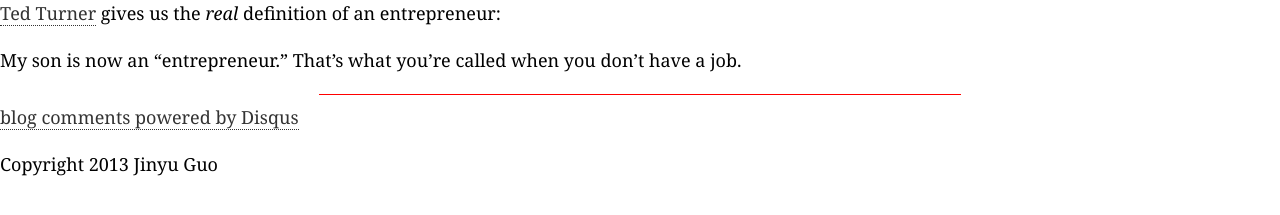
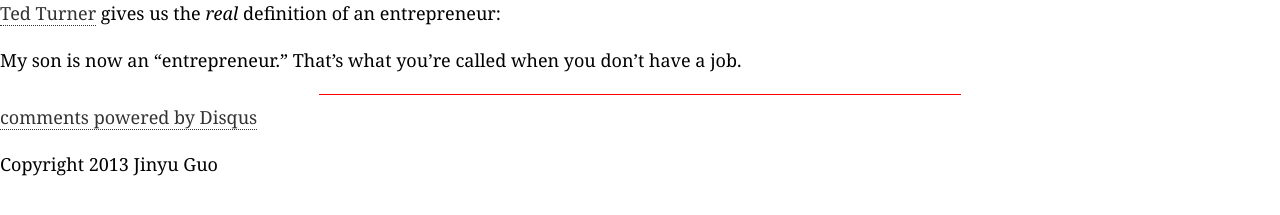
Before and after one commit to javaIsEGirl/javaisegirl.github.com, a Jekyll site: the page built from _posts/2013-09-02-defenition-of-an-entrepreneur.markdown, in a window 1280 px wide. Shown: the part 364-579 px from the top of the page. Built offline with Jekyll 4.4.1, drawn with Linux system fonts in a browser that asks for light colours; some web fonts are replaced; comment, search, counter and statistics services are not loaded; some of the changed lines change nothing that is shown.

Commit message:
another commit

```diff
--- a/_layouts/post.html
+++ b/_layouts/post.html
@@ -23,15 +23,18 @@
   <div class="content">
     <div id="disqus_thread"></div>
     <script type="text/javascript">
-      var disqus_identifier = "{{ page.id }}";
-      (function() {
-       var dsq = document.createElement('script'); dsq.type = 'text/javascript'; dsq.async = true;
-       dsq.src = 'http://michaeldwan.disqus.com/embed.js';
-       (document.getElementsByTagName('head')[0] || document.getElementsByTagName('body')[0]).appendChild(dsq);
-      })();
+        /* * * CONFIGURATION VARIABLES: EDIT BEFORE PASTING INTO YOUR WEBPAGE * * */
+        var disqus_shortname = 'noifs'; // required: replace example with your forum shortname
+
+        /* * * DON'T EDIT BELOW THIS LINE * * */
+        (function() {
+            var dsq = document.createElement('script'); dsq.type = 'text/javascript'; dsq.async = true;
+            dsq.src = '//' + disqus_shortname + '.disqus.com/embed.js';
+            (document.getElementsByTagName('head')[0] || document.getElementsByTagName('body')[0]).appendChild(dsq);
+        })();
     </script>
-    <noscript>Please enable JavaScript to view the <a href="http://disqus.com/?ref_noscript=michaeldwan">comments powered by Disqus.</a></noscript>
-    <a href="http://disqus.com" class="dsq-brlink">blog comments powered by <span class="logo-disqus">Disqus</span></a>
+    <noscript>Please enable JavaScript to view the <a href="http://disqus.com/?ref_noscript">comments powered by Disqus.</a></noscript>
+    <a href="http://disqus.com" class="dsq-brlink">comments powered by <span class="logo-disqus">Disqus</span></a>
   </div>
 </aside>
 <footer>
```
